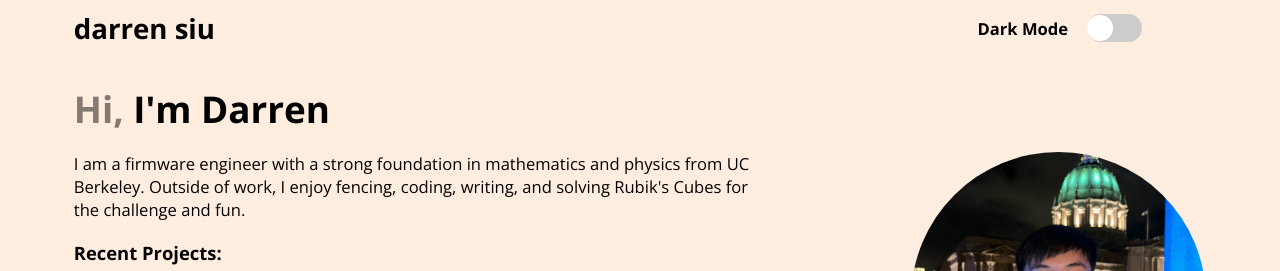
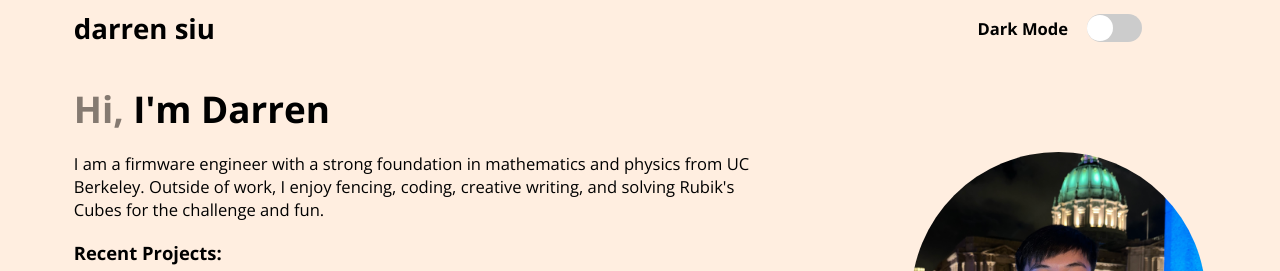
Before and after one commit to siudarren/personal-website-react, a React (Vite) app: page / in a window 1280 px wide. Shown: the top 271 px of the page. Built offline with nearby package versions, Linux system fonts and the light colour scheme.

Commit message:
updated bio

```diff
--- a/src/pages/Home.jsx
+++ b/src/pages/Home.jsx
@@ -13,7 +13,7 @@ function Home() {
                     <div className="introduction">
                         <p>
                             I am a firmware engineer with a strong foundation in mathematics and
-                            physics from UC Berkeley. Outside of work, I enjoy fencing, coding, writing, and solving Rubik's
+                            physics from UC Berkeley. Outside of work, I enjoy fencing, coding, creative writing, and solving Rubik's
                             Cubes for the challenge and fun.
                         </p>
 
```
